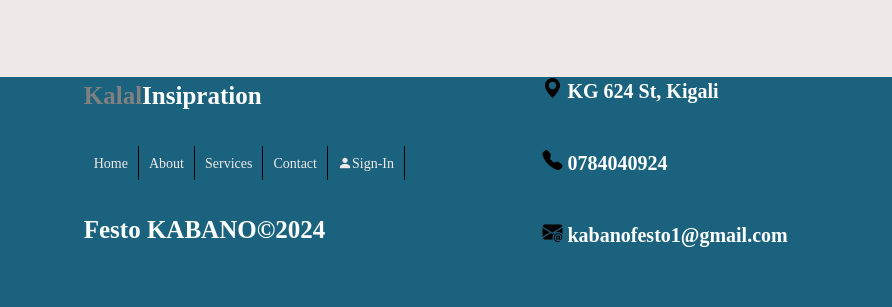
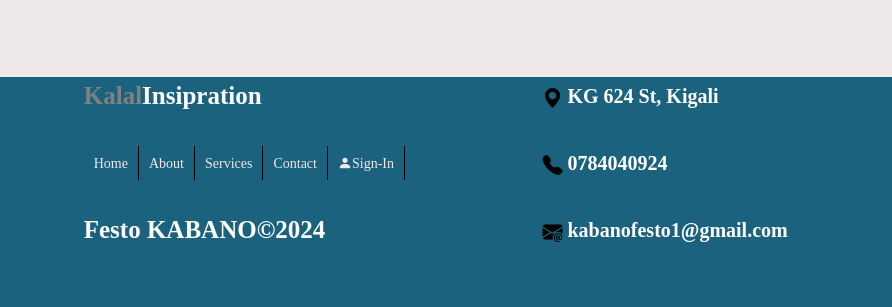
Before and after one commit to KABANOFESTO/maureen-posts, a plain HTML site: page index.html in a window 1280 px wide. Shown: the part 743-1050 px from the top of the page, 0-892 px from the left. Drawn offline with nearby package versions, Linux system fonts and the light colour scheme.

Commit message:
ch-changing footer

```diff
--- a/css/index.css
+++ b/css/index.css
@@ -202,12 +202,13 @@ footer {
 
 .board2 {
     font-size: 20px;
+    margin-top: 0.5em;
 }
 
 .board2 h4 {
     display: flex;
     color: white;
-    margin-top: -20px;
+    margin-top: -25px;
     margin-left: 25px;
 }
 
```
